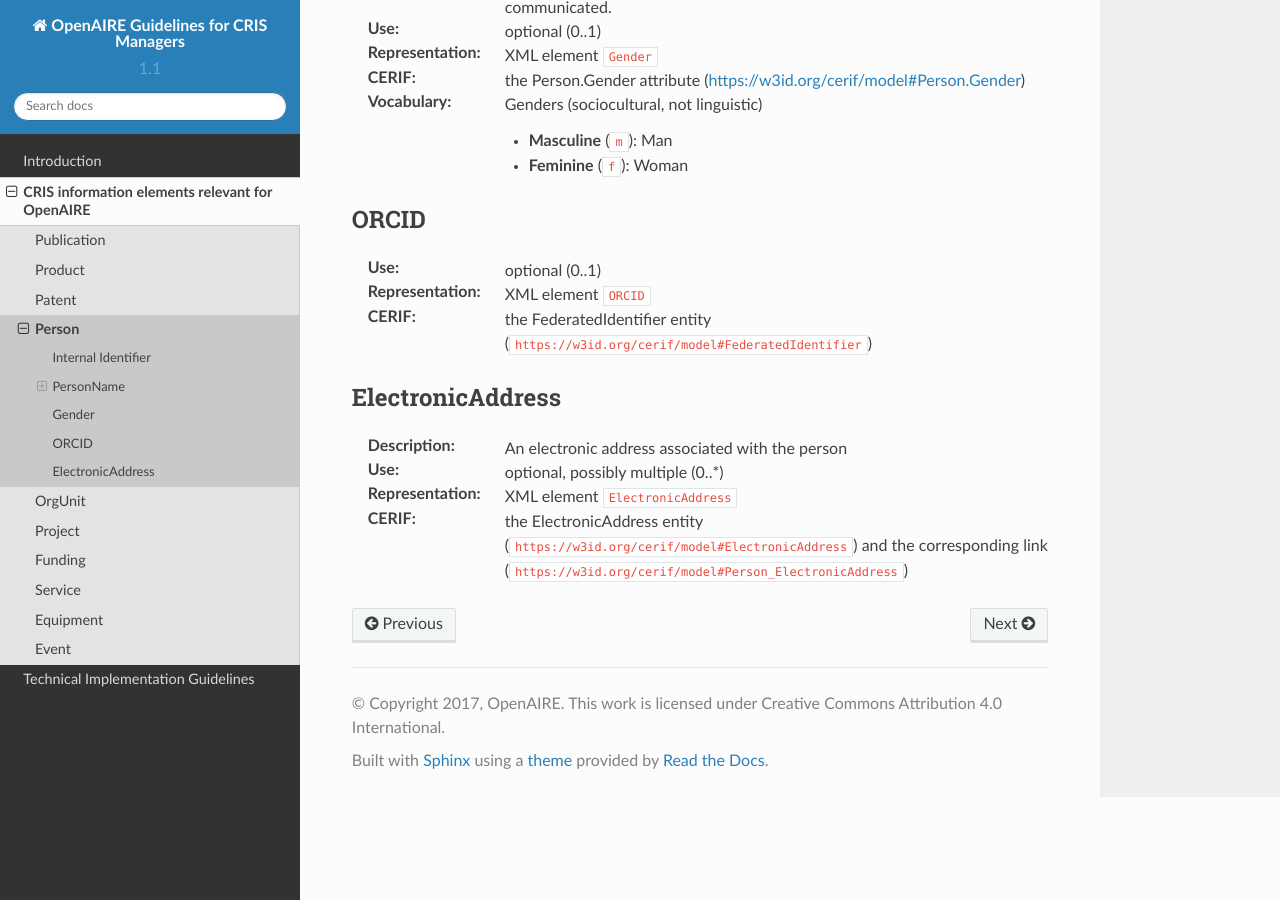
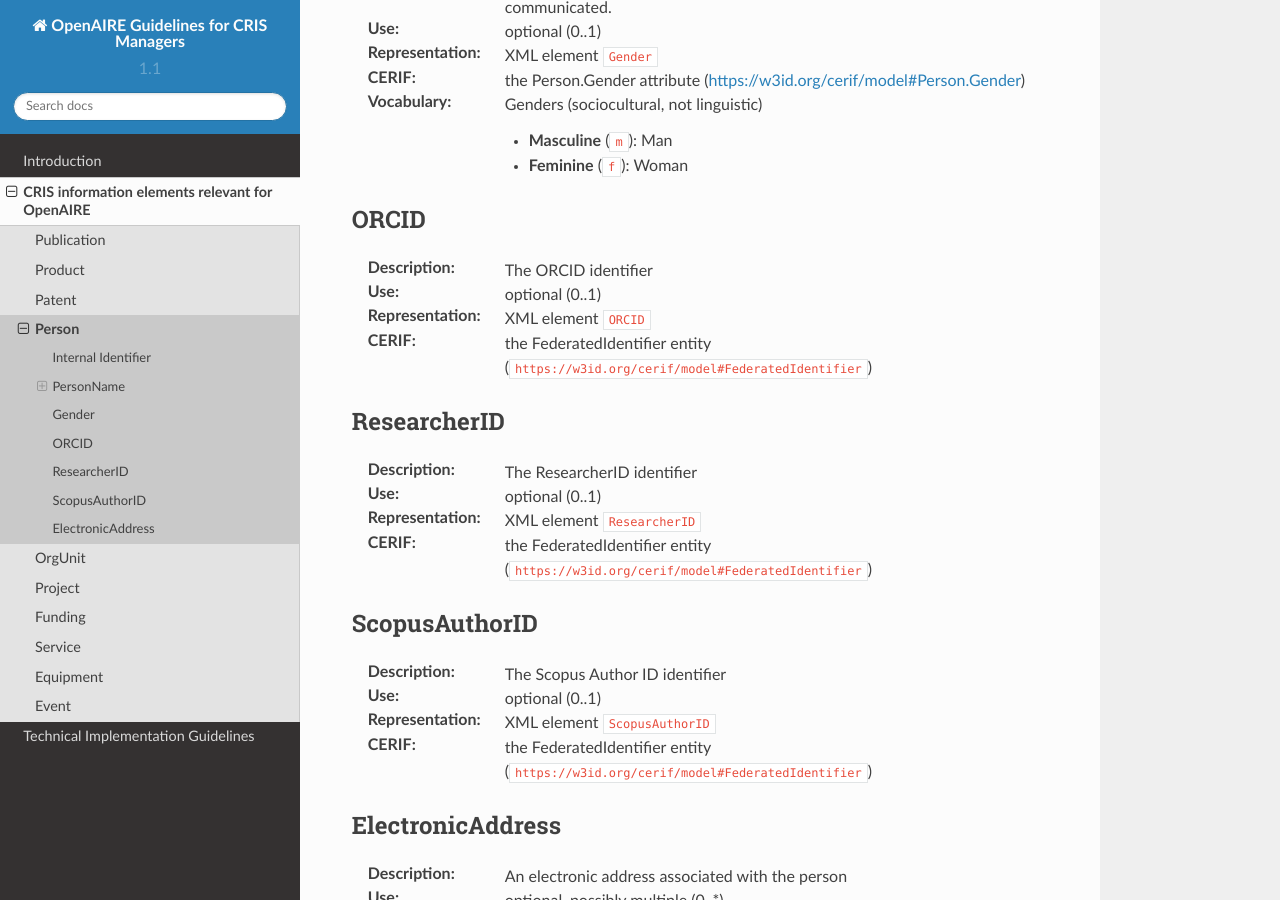
Before and after one commit to openaire/guidelines-cris-managers, a Sphinx documentation site: the page built from docs/cerif_xml_person_entity.rst, in a window 1280 px wide and 900 px high, scrolled down 1571 px. Built offline with Sphinx 7.4.7 and the Read the Docs theme 2.0.0, drawn with Linux system fonts in a browser that asks for light colours; a script that is not in the unit is left out.

Commit message:
Document ORCID, ResearcherID and ScopusAuthorID from the split-away file

```diff
--- a/docs/cerif_xml_person_entity.rst
+++ b/docs/cerif_xml_person_entity.rst
@@ -64,8 +64,27 @@
 
 ORCID
 ^^^^^
+:Description: The ORCID identifier
 :Use: optional (0..1)
 :Representation: XML element ``ORCID``
+:CERIF: the FederatedIdentifier entity (``https://w3id.org/cerif/model#FederatedIdentifier``)
+
+
+
+ResearcherID
+^^^^^^^^^^^^
+:Description: The ResearcherID identifier
+:Use: optional (0..1)
+:Representation: XML element ``ResearcherID``
+:CERIF: the FederatedIdentifier entity (``https://w3id.org/cerif/model#FederatedIdentifier``)
+
+
+
+ScopusAuthorID
+^^^^^^^^^^^^^^
+:Description: The Scopus Author ID identifier
+:Use: optional (0..1)
+:Representation: XML element ``ScopusAuthorID``
 :CERIF: the FederatedIdentifier entity (``https://w3id.org/cerif/model#FederatedIdentifier``)
 
 
```
